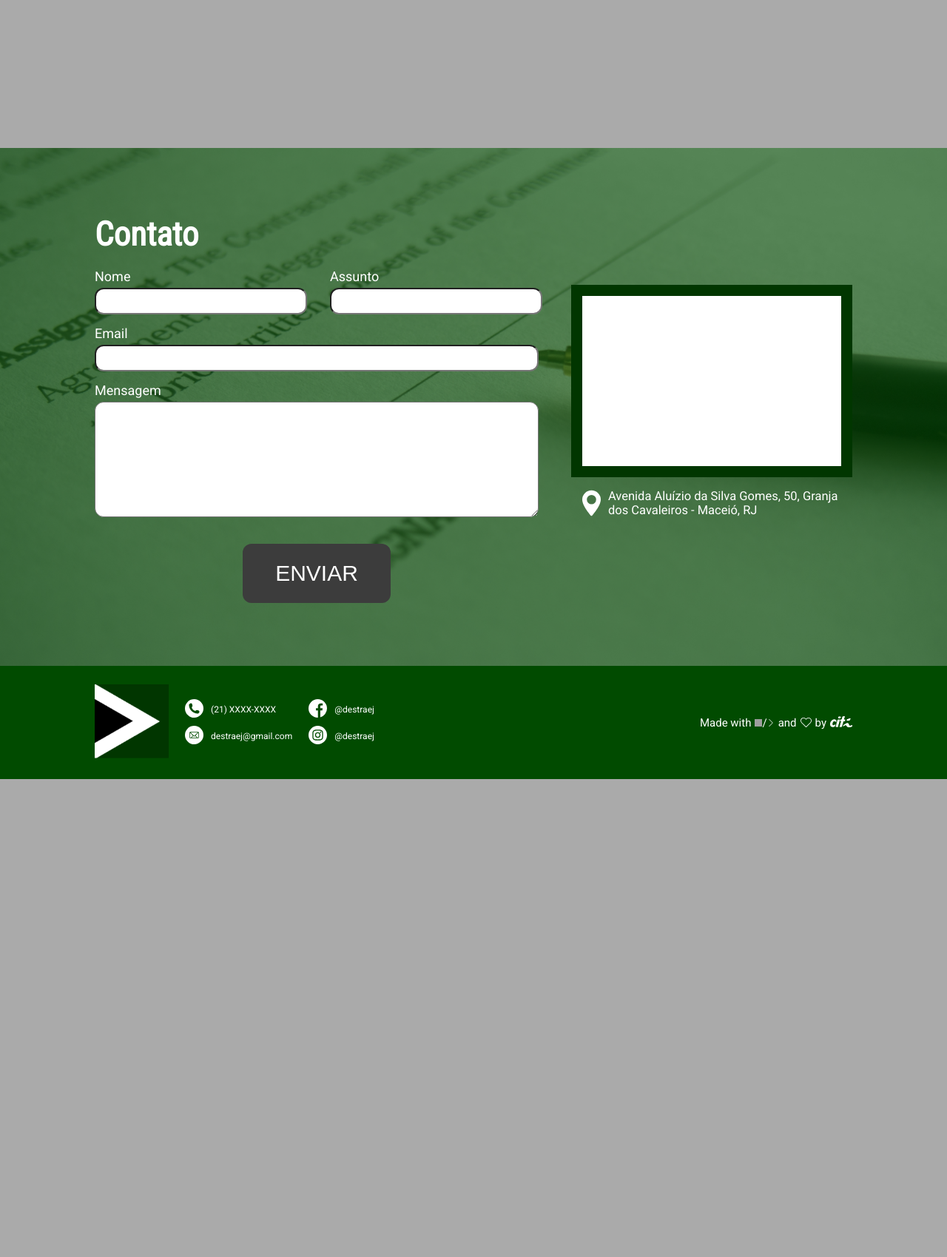
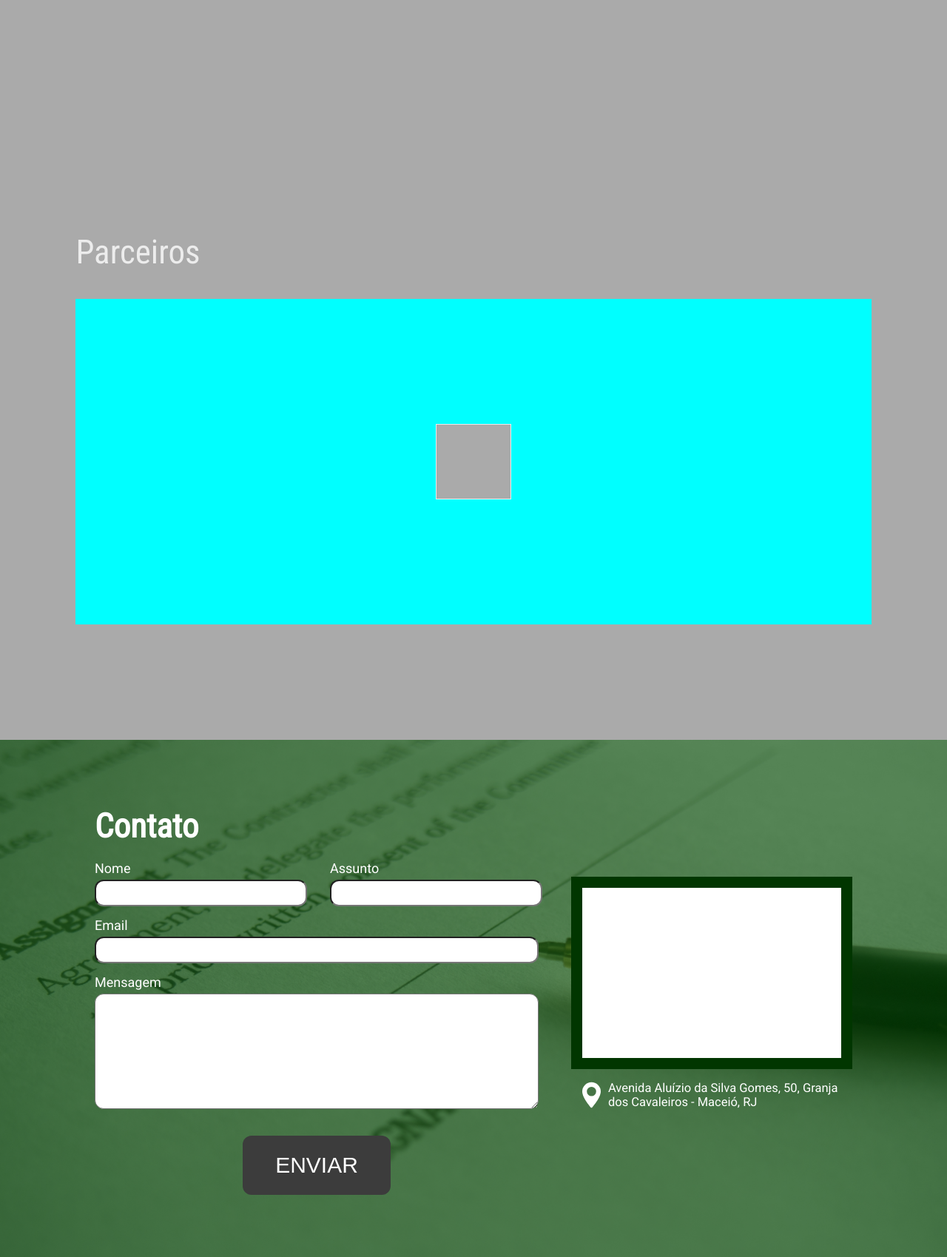
Before and after one commit to citi-onboarding/Destra, a Django app: page / in a window 1280 px wide. Shown: the part 600-2299 px from the top of the page at 74% size. Before the commit the page ends 1653 px from the top, so only its background shows below. Run offline with Django 3.2, Linux system fonts and the light colour scheme; data that the repository does not hold is empty; some libraries are stand-ins or nearby versions; grey boxes are pictures that could not be loaded.

Commit message:
Iniciar parceiros

```diff
--- a/assets/CSS/parceiros.css
+++ b/assets/CSS/parceiros.css
@@ -0,0 +1,37 @@
+#parceiros-id{
+    background-color: #AAAAAA;
+    height: 100vh;
+    display: flex;
+    flex-direction: column;
+    color: #ECECEC;
+}
+#parceiros-titulo{
+    padding: 6% 0 0 8%;
+    font-family: 'Roboto Condensed', sans-serif;
+    font-weight: 500;
+    font-size: 3rem;
+}
+@media (max-width:700px){
+    #parceiros-titulo{
+        align-self: center;
+        padding: 6% 0 0 0;
+    }
+}
+#parceiros-central{
+    width: 84%;
+    height: 55%;
+    background-color: aqua;
+    display: flex;
+    flex-direction: row;
+    flex-wrap: wrap;
+    align-items: center;
+    justify-content: space-around;
+    align-self: center;
+}
+.parceiros-box{
+    width: 100px;
+    height: 100px;
+    background-color: #AAAAAA;
+    border: #ECECEC 1px solid;
+    margin: 1%;
+}
--- a/templates/home.html
+++ b/templates/home.html
@@ -96,7 +96,10 @@
 
     </section>
     <section id="parceiros-id">
-
+        <h2 id="parceiros-titulo">Parceiros</h2>
+        <div id="parceiros-central">
+            <div class="parceiros-box"></div>
+        </div>
     </section>
     <section id="contato-id">
         <img src="{% static 'imagens/PIXABAY/PIXABAY.png' %}"/>
```
